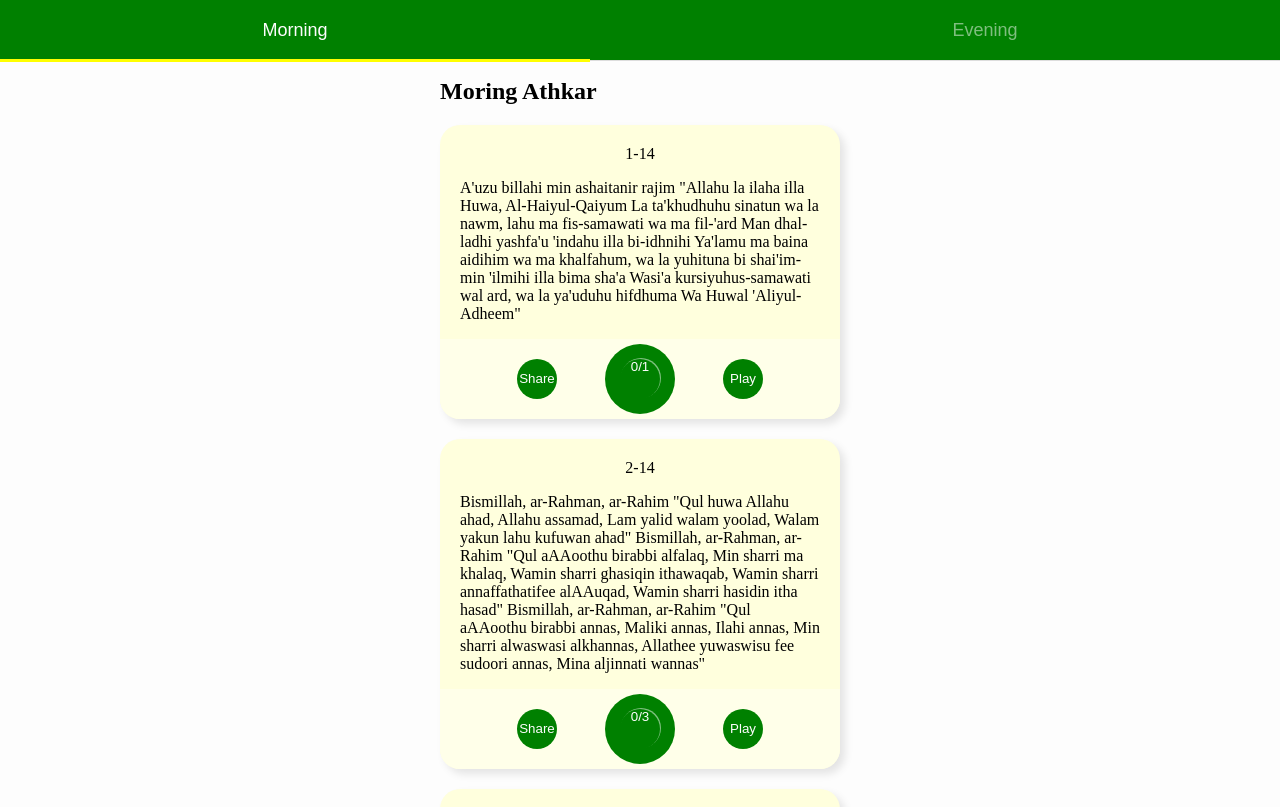
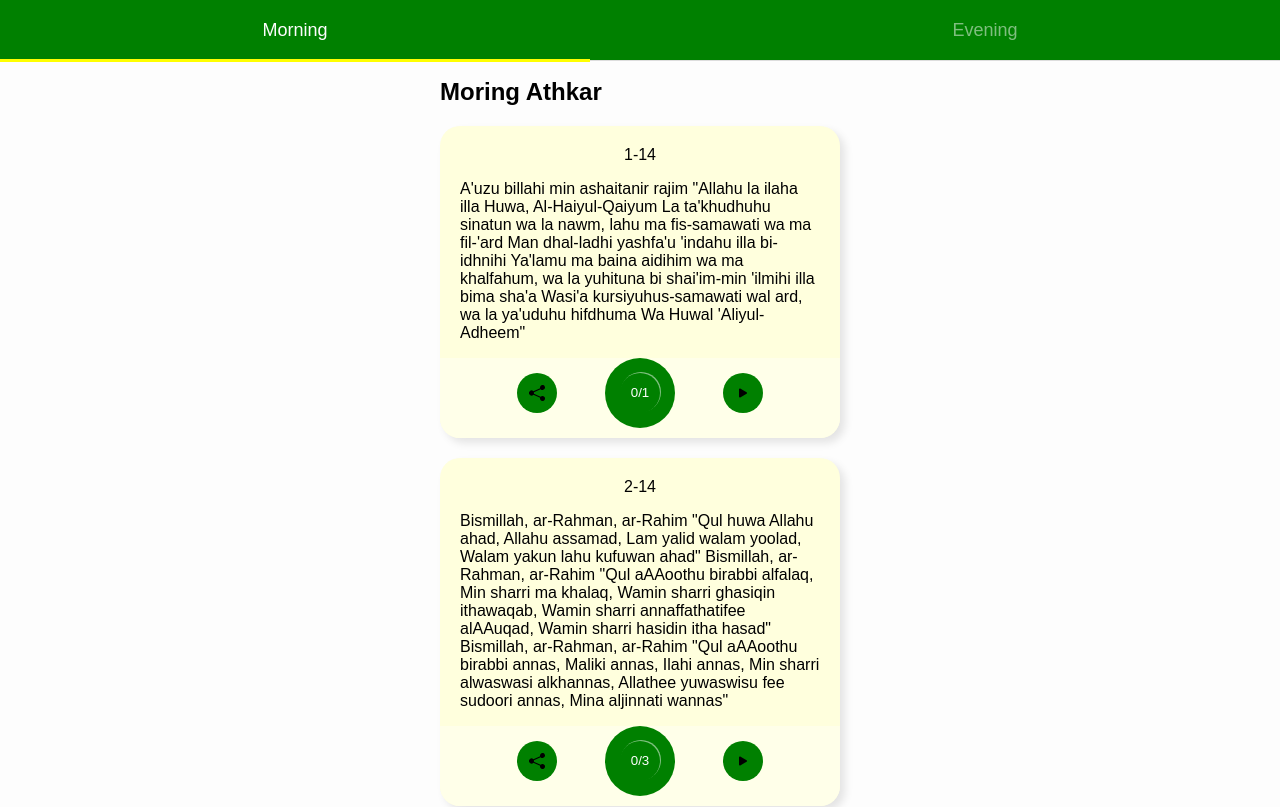
Before and after one commit to Shefkay/muslim-muna-athkar, a React (Vite) app: page / in a window 1280 px wide. Shown: the top 807 px of the page. Built offline with nearby package versions, Linux system fonts and the light colour scheme.

Commit message:
update AthkarCard component with SVG icons for share and play buttons, enhance button styles

```diff
--- a/src/components/AthkarCard.jsx
+++ b/src/components/AthkarCard.jsx
@@ -25,14 +25,14 @@ function AthkarCard({ id, text, maxCount, total }) {
       <span className="num-id">{id}-{total}</span>
       <p>{text}</p>
       <div className="buttons">
-        <button onClick={handleShare}
-        >Share
+        <button onClick={handleShare}>
+          <img src="/share-fill.svg" alt="share" />
         </button>
         <button onClick={handleCount}>
           <span className="count">{count}/{maxCount}</span>
         </button>
         <button onClick={handlePlay}>
-          Play
+          <img src="/play-fill.svg" alt="play" />
         </button>
       </div>
     </div>
--- a/src/index.css
+++ b/src/index.css
@@ -12,6 +12,13 @@ body {
   display: flex;
   justify-content: center;
   align-items: center;
+}
+
+p,
+h1,
+h2,
+span {
+  font-family: sans-serif;
 }
 
 .navbar {
@@ -109,6 +116,7 @@ p {
   color: var(--accent-color);
   background-color: var(--color-primary);
   border: none;
+  margin-bottom: 10px;
 }
 
 .buttons button:nth-child(2) {
@@ -118,15 +126,18 @@ p {
   display: flex;
   align-items: center;
   justify-content: center;
+  cursor: pointer;
 }
 
 .buttons button:nth-child(2) .count {
-  /* margin-bottom: 20px; */
   width: 40px;
   height: 40px;
   box-shadow: 1px -1px 0px rgba(255, 255, 255, 0.5);
   border-radius: 20px;
-  text-align: center;
+  display: flex;
+  align-items: center;
+  justify-content: center;
+  cursor: pointer;
 }
 
 .buttons button:nth-child(odd) {
@@ -137,4 +148,5 @@ p {
   display: flex;
   justify-content: center;
   align-items: center;
+  cursor: pointer;
 }
```
Also changed, not shown: public/play-fill.svg (added), public/share-fill.svg (added).
